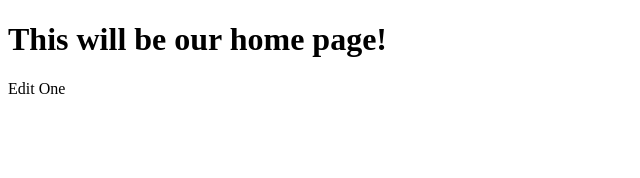
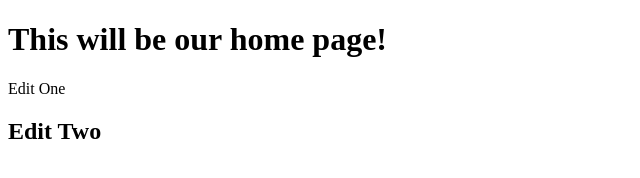
Before and after one commit to irHasanmolla/gitmastery, a plain HTML site: page index.html in a window 1280 px wide. Shown: the whole page, without its empty margins (0-640 px from the left). Drawn offline with Linux system fonts and the light colour scheme.

Commit message:
Edit Two

```diff
--- a/index.html
+++ b/index.html
@@ -8,5 +8,6 @@
 <body>
   <h1>This will be our home page!</h1>
   <p>Edit One</p>
+  <h2>Edit Two</h2>
 </body>
 </html>
```
